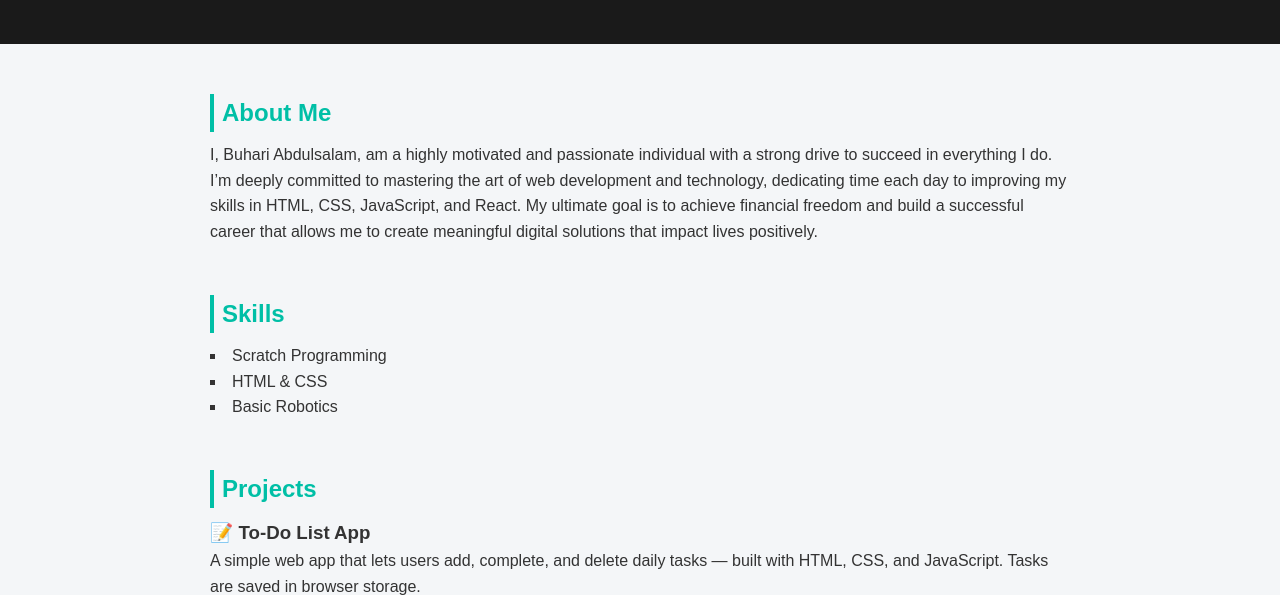
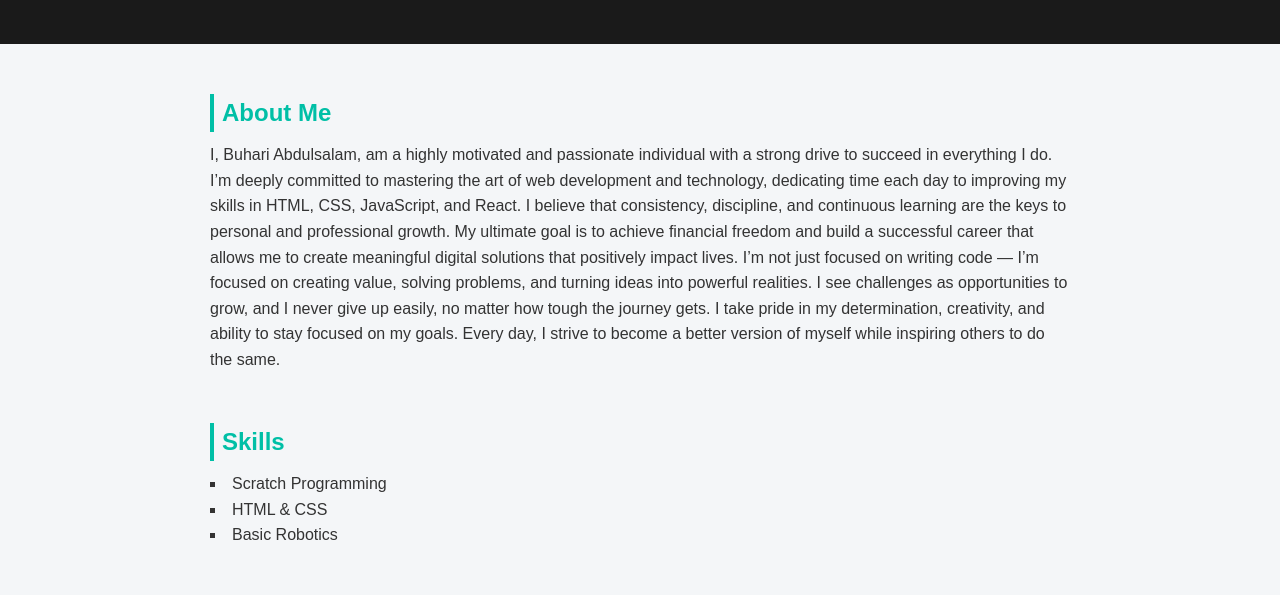
Before and after one commit to Bsalam-code/portfolio, a plain HTML site: page index.html in a window 1280 px wide. Shown: the part 168-763 px from the top of the page. Drawn offline with Linux system fonts and the light colour scheme.

Commit message:
Update index.html

```diff
--- a/index.html
+++ b/index.html
@@ -15,7 +15,13 @@
   <section class="about">
     <h2>About Me</h2>
     <p>
-      I, Buhari Abdulsalam, am a highly motivated and passionate individual with a strong drive to succeed in everything I do. I’m deeply committed to mastering the art of web development and technology, dedicating time each day to improving my skills in HTML, CSS, JavaScript, and React. My ultimate goal is to achieve financial freedom and build a successful career that allows me to create meaningful digital solutions that impact lives positively.
+     I, Buhari Abdulsalam, am a highly motivated and passionate individual with a strong drive to succeed in everything I do. I’m deeply committed to mastering the art of web development and technology, dedicating time each day to improving my skills in HTML, CSS, JavaScript, and React.
+
+I believe that consistency, discipline, and continuous learning are the keys to personal and professional growth. My ultimate goal is to achieve financial freedom and build a successful career that allows me to create meaningful digital solutions that positively impact lives.
+
+I’m not just focused on writing code — I’m focused on creating value, solving problems, and turning ideas into powerful realities. I see challenges as opportunities to grow, and I never give up easily, no matter how tough the journey gets.
+
+I take pride in my determination, creativity, and ability to stay focused on my goals. Every day, I strive to become a better version of myself while inspiring others to do the same.
     </p>
   </section>
 
@@ -51,4 +57,5 @@
     <p>© 2025 Buhari Abdulsalam. All Rights Reserved.</p>
   </footer>
 </body>
+
 </html>
```
